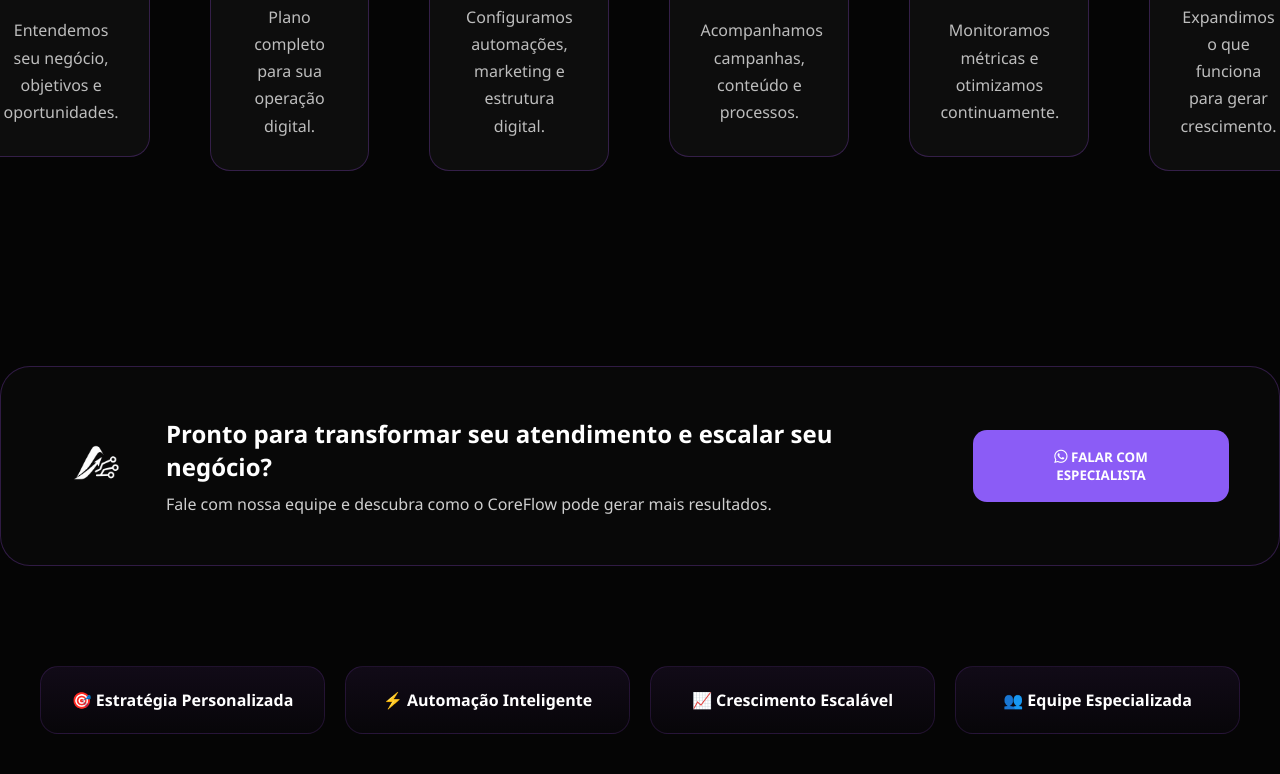
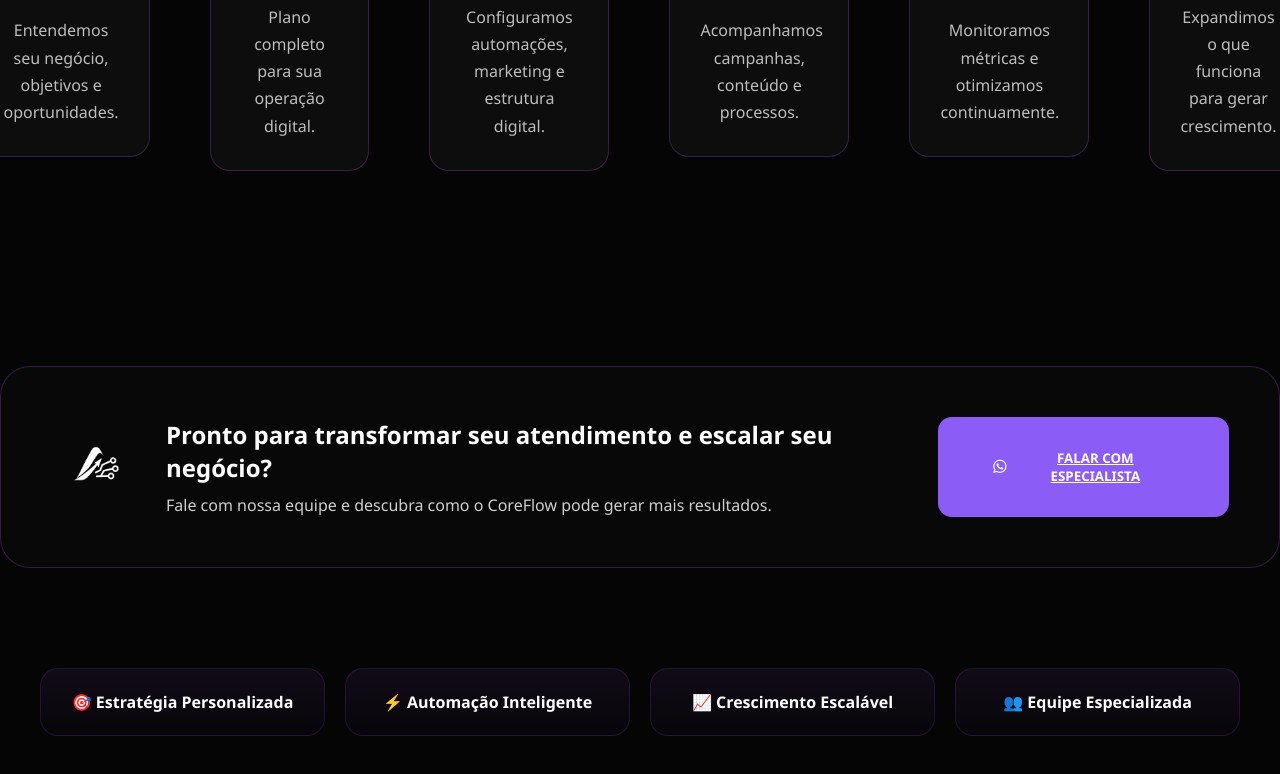
Before and after one commit to Gapcore/GapCode, a plain HTML site: page coremax.html in a window 1280 px wide. Shown: the part 2528-3302 px from the top of the page. Drawn offline with nearby package versions, Linux system fonts and the light colour scheme.

Commit message:
config butão wpp planos

```diff
--- a/coreflow.css
+++ b/coreflow.css
@@ -429,3 +429,14 @@ body{
         border:none;
     }
 }
+.btn-zap{
+    display:inline-flex;
+    align-items:center;
+    gap:10px;
+    color:white;
+    border:none;
+    border-radius:14px;
+    padding:14px 20px;
+    font-weight:600;
+    transition:.3s;
+}
--- a/coremax.css
+++ b/coremax.css
@@ -709,3 +709,15 @@ body{
 .estrategia-card{
     transform: none !important;
 }
+
+.btn-zap{
+    display:inline-flex;
+    align-items:center;
+    gap:10px;
+    color:white;
+    border:none;
+    border-radius:14px;
+    padding:14px 20px;
+    font-weight:600;
+    transition:.3s;
+}
--- a/coremax.html
+++ b/coremax.html
@@ -381,8 +381,10 @@ href="https://cdn.jsdelivr.net/npm/bootstrap-icons@1.11.3/font/bootstrap-icons.m
         <a href="contato.html">
 
             <button>
-                <i class="bi bi-whatsapp"></i>
-                FALAR COM ESPECIALISTA
+                <a href="https://wa.me/5531980380576?text=Olá,%20vim%20pelo%20site%20da%20GapCore." class="btn-zap" target="_blank">
+                    <i class="bi bi-whatsapp"></i>
+                    FALAR COM ESPECIALISTA
+                </a>
             </button>
 
         </a>
--- a/coremedia.css
+++ b/coremedia.css
@@ -606,3 +606,15 @@ body{
 
     transform:scale(1.15);
 }
+
+.btn-zap{
+    display:inline-flex;
+    align-items:center;
+    gap:10px;
+    color:white;
+    border:none;
+    border-radius:14px;
+    padding:14px 20px;
+    font-weight:600;
+    transition:.3s;
+}
```
Also changed, not shown: coreflow.html (+4 -2 lines), coremedia.html (+4 -2 lines).
